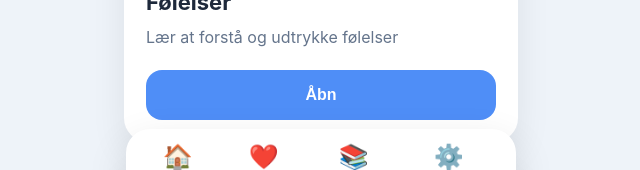
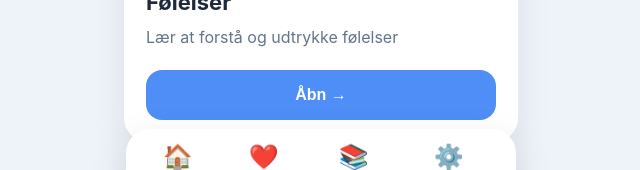
Before and after one commit to talhaahussein-design/St-tteguide, a React (Vite) app: page / in a window 1280 px wide. Shown: the part 579-749 px from the top of the page, without its empty margins (319-959 px from the left). Built offline with nearby package versions, Linux system fonts and the light colour scheme.

Commit message:
Refactor ModuleCard structure and button label
Refactor ModuleCard component layout and update button text.

```diff
--- a/src/components/ModuleCard.jsx
+++ b/src/components/ModuleCard.jsx
@@ -7,6 +7,8 @@ export default function ModuleCard({
   return (
     <div className="moduleCard">
 
+      <div className="moduleTop">
+
         <div
           className="moduleIcon"
           style={{ background: color }}
@@ -15,15 +17,14 @@ export default function ModuleCard({
         </div>
 
         <div className="moduleContent">
-
           <h2>{title}</h2>
-
           <p>{subtitle}</p>
+        </div>
 
       </div>
 
       <button className="moduleButton">
-        Åbn
+        Åbn →
       </button>
 
     </div>
```
Lines whose indentation alone changed are shown as unchanged.
